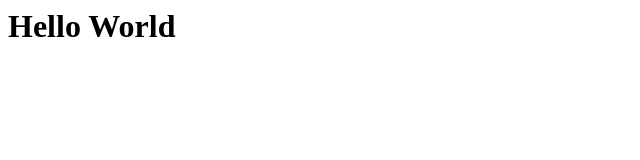
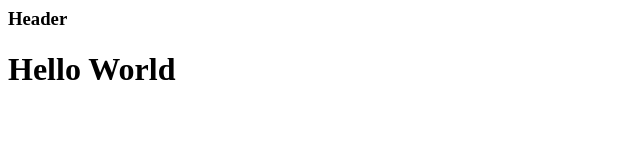
Before and after one commit to Flayshow/KrakenRepo, a plain HTML site: page public/index.html in a window 1280 px wide. Shown: the whole page, without its empty margins (0-640 px from the left). Drawn offline with Linux system fonts and the light colour scheme.

Commit message:
branch
into only develop

```diff
--- a/public/index.html
+++ b/public/index.html
@@ -5,6 +5,8 @@
         </title>
     </head>
     <body>
+        <h3>Header</h3>
         <h1>Hello World</h1>
+
     </body>
 </html>
```
